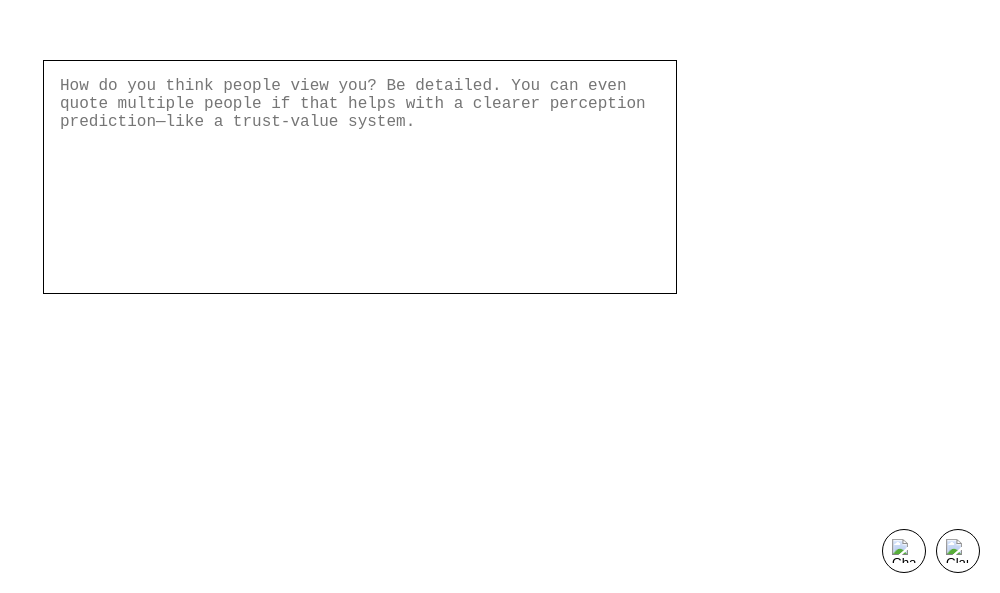
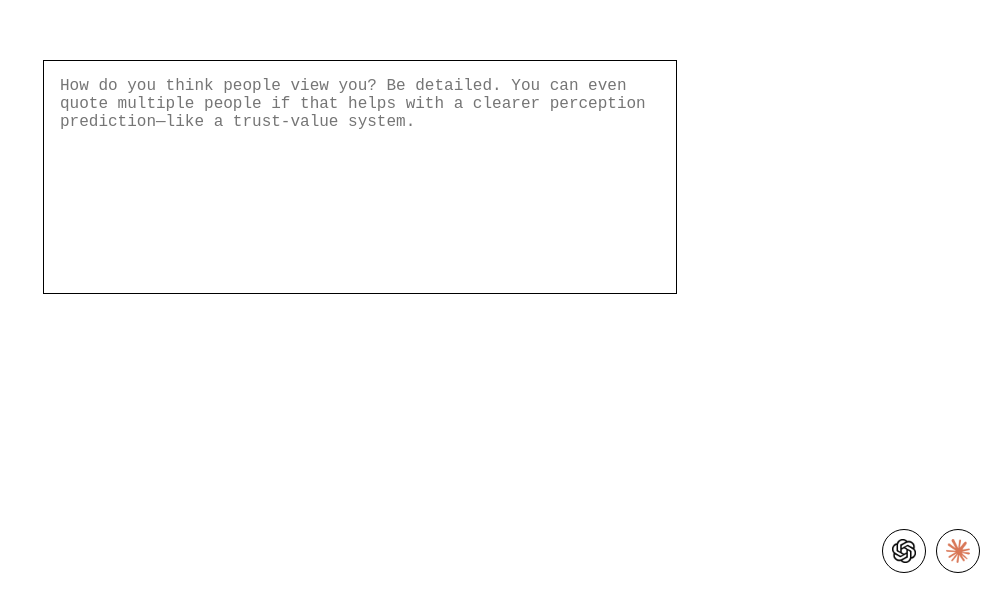
Before and after one commit to questinginbytes/trust-value, a plain HTML site: page index.html in a window 1280 px wide. Shown: the part 207-800 px from the top of the page, without its empty margins (280-1280 px from the left). Drawn offline with Linux system fonts and the light colour scheme.

Commit message:
Update index.html

```diff
--- a/index.html
+++ b/index.html
@@ -89,10 +89,10 @@
 
   <div class="ai-buttons">
     <button class="ai-button" onclick="redirectAI('ChatGPT')">
-      <img src="chatgpt-black.png" alt="ChatGPT"/>
+      <img src="images/chatgpt-black.png" alt="ChatGPT"/>
     </button>
     <button class="ai-button" onclick="redirectAI('Claude')">
-      <img src="claude-color.png" alt="Claude"/>
+      <img src="images/claude-color.png" alt="Claude"/>
     </button>
   </div>
 
```
